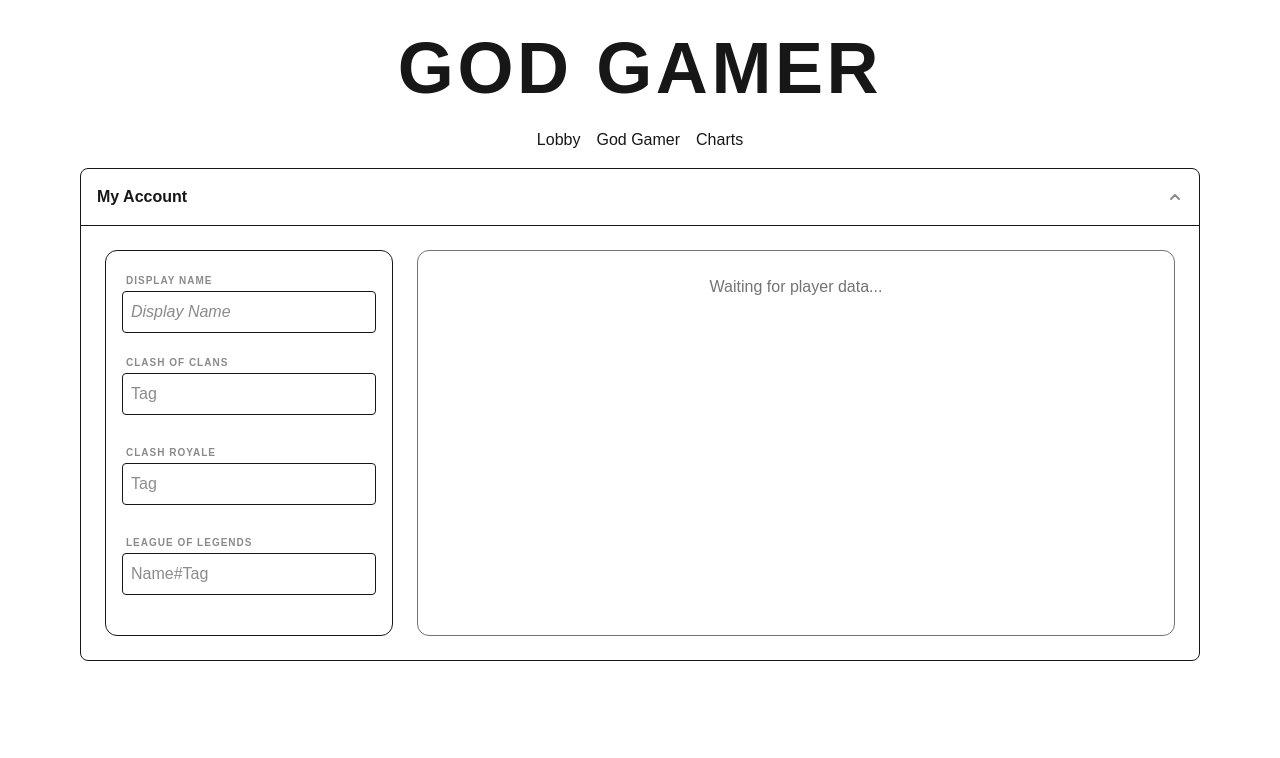
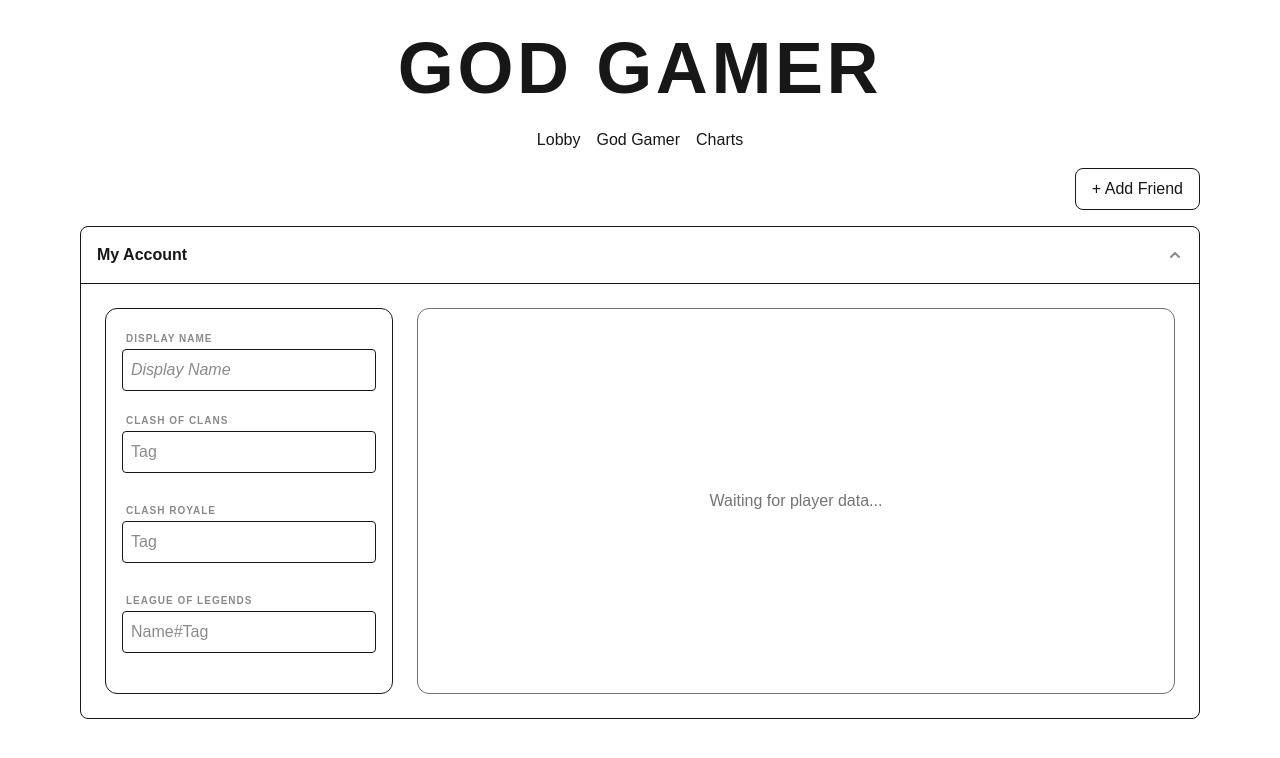
Before and after one commit to alekschmierer/Multi-Game-Stats-Tracker, a Next.js app: page / in a window 1280 px wide. Both pictures are taken after a click on the button "My Account". Shown: the top 758 px of the page. Built offline with nearby package versions, Linux system fonts and the light colour scheme; no server answers.

Commit message:
Created modal to add a friend and made the User & GameForm (DataForm) as a reusable component

```diff
--- a/app/page.tsx
+++ b/app/page.tsx
@@ -17,6 +17,7 @@ Example:
 import { useState, useEffect, use, useActionState } from "react";
 import { getPlayerCOCData, getPlayerCRData, getPlayerRankedLoLData } from "../lib/actions";
 import GameForm from "@/components/GameNameForm";
+import DataFormPanel from "@/components/DataFormPanel";
 import StatCard from "@/components/StatCard";
 
 
@@ -26,7 +27,7 @@ export default function Home() {
   const [lolState, lolFormAction] = useActionState(getPlayerRankedLoLData, null);
   const [activeTab, setActiveTab] = useState("lobby");
 
-  const [crScore, setCrScore] = useState<number | null>(null);
+  const [friendPopUp, setFriendPopUp] = useState(false);
 
   const [expanded, setExpanded] = useState<Record<ExpandKey, boolean>>({
     me: false,
@@ -34,9 +35,9 @@ export default function Home() {
   });
 
   const myAccountHasData =
-  !!cocState?.data ||
-  !!crState?.data ||
-  !!lolState?.data;
+    !!cocState?.data ||
+    !!crState?.data ||
+    !!lolState?.data;
 
   type ExpandKey = "me" | "player1";
   function toggle(key: ExpandKey) {
@@ -66,6 +67,62 @@ export default function Home() {
       {/* Lobby */}
       {activeTab === "lobby" && (
         <div className="max-w-6xl mx-auto px-4 w-full">
+          <div className="flex justify-end mb-4">
+            <button onClick={() => setFriendPopUp(!friendPopUp)} className="border border-border/60 rounded-lg px-4 py-2 bg-card/20 hover:bg-card/40 transition-colors">
+              + Add Friend
+            </button>
+          </div>
+          {friendPopUp && (
+            <div className="fixed inset-0 z-50 flex items-center justify-center">
+
+              {/* Gray Overlay */}
+              <div
+                className="absolute inset-0 bg-black/50"
+                onClick={() => setFriendPopUp(false)}
+              />
+
+              {/* Modal */}
+              <div className="relative bg-background border border-border/60 rounded-lg p-6 w-full max-w-md">
+
+                <button
+                  onClick={() => setFriendPopUp(false)}
+                  className="absolute top-3 right-3 text-foreground/60 hover:text-foreground text-xl leading-none"
+                >
+                  ×
+                </button>
+
+                <h1 className="text-center font-bold text-lg mb-6">
+                  Add A Friend To The Lobby
+                </h1>
+
+                <div className="flex flex-col items-center w-full">
+                  <div className="w-full max-w-xs sm:max-w-sm space-y-4">
+
+                    <DataFormPanel
+                      cocFormAction={cocFormAction}
+                      cocState={cocState}
+                      crFormAction={crFormAction}
+                      crState={crState}
+                      lolFormAction={lolFormAction}
+                      lolState={lolState}
+                    />
+
+                    {/* TODO: Need to implement logic that adds friend to lobby*/}
+                    <button
+                      onClick={() => setFriendPopUp(false)}
+                      className="w-full bg-foreground text-background rounded-lg py-3 font-semibold hover:opacity-90 transition shadow-md"
+                    >
+                      Add to Lobby
+                    </button>
+
+                  </div>
+                </div>
+              </div>
+
+            </div>
+          )}
+
+          {/*Logic For Displaying Each Player Row and their Account Data*/}
           <div className="border border-border/60 rounded-lg overflow-hidden">
             <button
               onClick={() => toggle("me")}
@@ -94,38 +151,18 @@ export default function Home() {
             {expanded.me && (
               <div className="flex flex-col lg:flex-row p-6 border-t border-border gap-6 items-stretch">
 
-                {/* User and Forms */}
-                <div className="w-full lg:w-72 shrink-0">
-                  <div className="h-full space-y-4 p-4 border border-border rounded-xl bg-card/50 flex flex-col">
-                    <div className="space-y-1">
-                      <span className="text-[10px] uppercase tracking-widest font-bold opacity-50 px-1">Display Name</span>
-                      <input
-                        type="text"
-                        placeholder="Display Name"
-                        className="border border-border/40 bg-background/50 p-2 rounded w-full focus:outline-none focus:ring-1 focus:ring-foreground/20 italic"
-                      />
-                    </div>
-
-                    {/* Game Forms */}
-                    <div className="space-y-4 flex-1">
-                      <div className="space-y-1">
-                        <span className="text-[10px] uppercase tracking-widest font-bold opacity-50 px-1">Clash of Clans</span>
-                        <GameForm action={cocFormAction} state={cocState} placeholder="Tag" />
-                      </div>
-                      <div className="space-y-1">
-                        <span className="text-[10px] uppercase tracking-widest font-bold opacity-50 px-1">Clash Royale</span>
-                        <GameForm action={crFormAction} state={crState} placeholder="Tag" />
-                      </div>
-                      <div className="space-y-1">
-                        <span className="text-[10px] uppercase tracking-widest font-bold opacity-50 px-1">League of Legends</span>
-                        <GameForm action={lolFormAction} state={lolState} placeholder="Name#Tag" />
-                      </div>
-                    </div>
-                  </div>
-                </div>
+                <DataFormPanel
+                  className="w-full lg:w-72"
+                  cocFormAction={cocFormAction}
+                  cocState={cocState}
+                  crFormAction={crFormAction}
+                  crState={crState}
+                  lolFormAction={lolFormAction}
+                  lolState={lolState}
+                />
 
                 {!(myAccountHasData) && (
-                  <div className="w-full p-6 border border-border rounded-xl text-center opacity-60">
+                  <div className="flex-1 flex items-center justify-center min-h-[200px] border border-border rounded-xl opacity-60">
                     Waiting for player data...
                   </div>
                 )}
@@ -139,7 +176,6 @@ export default function Home() {
                           <StatCard title="Clash of Clans" data={cocState.data} type="coc" />
                         </div>
                       )}
-                      {/*HERE*/}
                       {crState?.data && (
                         <div className="flex flex-col h-full space-y-1">
                           <StatCard title="Clash Royale" data={crState.data} type="cr" />
--- /dev/null
+++ b/components/DataFormPanel.tsx
@@ -0,0 +1,67 @@
+"use client";
+import GameForm from "@/components/GameNameForm";
+type DataFormPanelProps = {
+    cocFormAction: any;
+    cocState: any;
+    crFormAction: any;
+    crState: any;
+    lolFormAction: any;
+    lolState: any;
+    className?: string;
+  };
+
+  export default function DataFormPanel({
+  cocFormAction,
+  cocState,
+  crFormAction,
+  crState,
+  lolFormAction,
+  lolState,
+  className = "",
+}: DataFormPanelProps) {
+  return (
+    <div className={`w-full shrink-0 ${className}`}>
+      <div className="h-full space-y-4 p-4 border border-border rounded-xl bg-card/50 flex flex-col">
+
+        {/* Display Name */}
+        <div className="space-y-1">
+          <span className="text-[10px] uppercase tracking-widest font-bold opacity-50 px-1">
+            Display Name
+          </span>
+          <input
+            type="text"
+            placeholder="Display Name"
+            className="border border-border/40 bg-background/50 p-2 rounded w-full focus:outline-none focus:ring-1 focus:ring-foreground/20 italic"
+          />
+        </div>
+
+        {/* Game Forms */}
+        <div className="space-y-4 flex-1">
+
+          <div className="space-y-1">
+            <span className="text-[10px] uppercase tracking-widest font-bold opacity-50 px-1">
+              Clash of Clans
+            </span>
+            <GameForm action={cocFormAction} state={cocState} placeholder="Tag" />
+          </div>
+
+          <div className="space-y-1">
+            <span className="text-[10px] uppercase tracking-widest font-bold opacity-50 px-1">
+              Clash Royale
+            </span>
+            <GameForm action={crFormAction} state={crState} placeholder="Tag" />
+          </div>
+
+          <div className="space-y-1">
+            <span className="text-[10px] uppercase tracking-widest font-bold opacity-50 px-1">
+              League of Legends
+            </span>
+            <GameForm action={lolFormAction} state={lolState} placeholder="Name#Tag" />
+          </div>
+
+        </div>
+
+      </div>
+    </div>
+  );
+}
```
